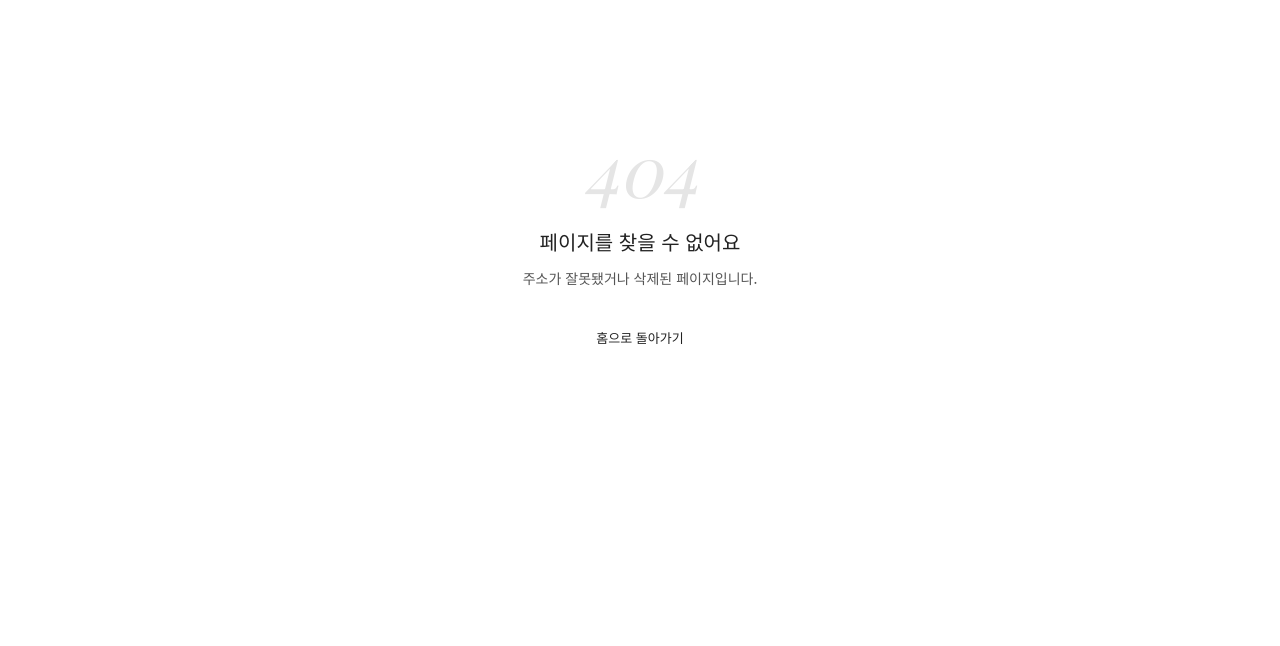
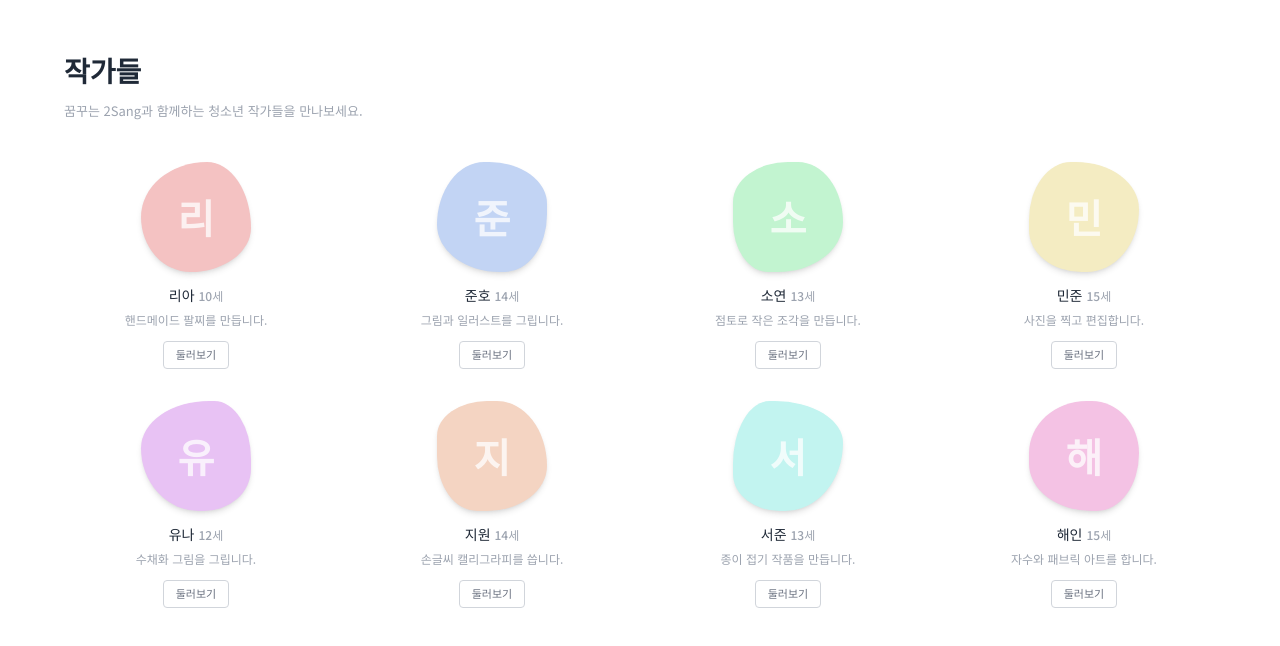
Before and after one commit to 2sangkr/ria-wrist-garden, a Next.js app: page /artists in a window 1280 px wide. Before the commit this address had no page. Shown: the top 646 px of the page. Built offline with nearby package versions, Linux system fonts and the light colour scheme; a web font is replaced by a local one.

Commit message:
feat: 네비 심플화 (홈/작가들/전체작품/소개) + 각 페이지 생성

```diff
--- /dev/null
+++ b/src/app/about/page.tsx
@@ -0,0 +1,43 @@
+import Link from 'next/link';
+
+export default function AboutPage() {
+  return (
+    <div className="min-h-screen bg-white" style={{ fontFamily: "'Noto Sans KR', sans-serif" }}>
+      <div className="max-w-[720px] mx-auto px-4 sm:px-6 py-16">
+        <h1 className="text-[24px] sm:text-[28px] font-bold text-gray-800 mb-10">소개</h1>
+
+        <div className="space-y-10 text-[14px] text-gray-600 leading-loose">
+          <section>
+            <h2 className="text-[16px] font-bold text-gray-800 mb-3">꿈꾸는 2Sang이란?</h2>
+            <p>
+              꿈꾸는 2Sang은 청소년 작가들이 자신의 작품을 세상에 선보이는 플랫폼입니다.
+              학교 수업이 아닌 자신만의 방식으로 무언가를 만들고 있는 청소년이라면
+              누구나 이곳에서 작가가 될 수 있습니다.
+            </p>
+          </section>
+
+          <section>
+            <h2 className="text-[16px] font-bold text-gray-800 mb-3">왜 만들었나요?</h2>
+            <p>
+              재능 있는 청소년들이 만든 작품이 서랍 속에만 있는 게 아깝다는 생각에서 시작했습니다.
+              직접 만든 팔찌, 그린 그림, 찍은 사진, 쓴 글씨 — 모든 것이 누군가에게 특별한 선물이 될 수 있습니다.
+            </p>
+          </section>
+
+          <section>
+            <h2 className="text-[16px] font-bold text-gray-800 mb-3">작가로 참여하고 싶다면?</h2>
+            <p>
+              청소년 작가라면 누구나 환영합니다. 아래 버튼으로 문의해 주세요.
+            </p>
+            <Link
+              href="/"
+              className="inline-block mt-4 bg-gray-800 text-white text-[13px] font-medium px-6 py-3 rounded hover:bg-gray-700 transition-colors"
+            >
+              참여 문의하기
+            </Link>
+          </section>
+        </div>
+      </div>
+    </div>
+  );
+}
--- /dev/null
+++ b/src/app/artists/page.tsx
@@ -0,0 +1,50 @@
+import Link from 'next/link';
+import { ARTISTS } from '@/lib/artists';
+
+const BLOB_SHAPES = [
+  '60% 40% 55% 45% / 50% 60% 40% 50%',
+  '45% 55% 40% 60% / 60% 40% 55% 45%',
+  '55% 45% 65% 35% / 40% 60% 50% 50%',
+  '40% 60% 50% 50% / 55% 45% 60% 40%',
+  '65% 35% 45% 55% / 45% 55% 40% 60%',
+  '50% 50% 60% 40% / 35% 65% 45% 55%',
+  '35% 65% 55% 45% / 60% 40% 65% 35%',
+  '55% 45% 40% 60% / 50% 50% 55% 45%',
+];
+
+export default function ArtistsPage() {
+  return (
+    <div className="min-h-screen bg-white" style={{ fontFamily: "'Noto Sans KR', sans-serif" }}>
+      <div className="max-w-[1200px] mx-auto px-4 sm:px-6 py-12">
+        <h1 className="text-[24px] sm:text-[28px] font-bold text-gray-800 mb-2">작가들</h1>
+        <p className="text-[13px] text-gray-400 mb-10">꿈꾸는 2Sang과 함께하는 청소년 작가들을 만나보세요.</p>
+
+        <div className="grid grid-cols-2 sm:grid-cols-3 md:grid-cols-4 gap-8">
+          {ARTISTS.map((artist, idx) => (
+            <Link key={artist.id} href={`/artist/${artist.slug}`} className="group flex flex-col items-center gap-3 text-center">
+              <div
+                className="w-[110px] h-[110px] shadow-md transition-all duration-200 group-hover:scale-110 group-hover:shadow-xl flex items-center justify-center"
+                style={{
+                  background: artist.profileColor,
+                  borderRadius: BLOB_SHAPES[idx % BLOB_SHAPES.length],
+                }}
+              >
+                <span className="text-[40px] font-bold text-white/75 select-none">{artist.name[0]}</span>
+              </div>
+              <div>
+                <p className="text-[14px] font-medium text-gray-800">
+                  {artist.name}
+                  {artist.age && <span className="text-gray-400 text-[12px] ml-1">{artist.age}세</span>}
+                </p>
+                <p className="text-[12px] text-gray-400 mt-1">{artist.bio}</p>
+              </div>
+              <span className="text-[11px] border border-gray-300 text-gray-500 px-3 py-1 rounded group-hover:bg-gray-50 group-hover:border-gray-500 transition-colors">
+                둘러보기
+              </span>
+            </Link>
+          ))}
+        </div>
+      </div>
+    </div>
+  );
+}
--- a/src/app/page.tsx
+++ b/src/app/page.tsx
@@ -16,13 +16,10 @@ const BLOB_SHAPES = [
 ];
 
 const NAV_LINKS = [
-  { href: '/shop',         label: '전체상품' },
-  { href: '/shop/new',     label: '신상품' },
-  { href: '/shop/best',    label: '베스트' },
-  { href: '/shop/summer',  label: '여름시리즈' },
-  { href: '/shop/classic', label: '클래식' },
-  { href: '/shop/nature',  label: '자연시리즈' },
-  { href: '/shop/custom',  label: '주문제작' },
+  { href: '/',        label: '홈' },
+  { href: '/artists', label: '작가들' },
+  { href: '/works',   label: '전체 작품' },
+  { href: '/about',   label: '소개' },
 ];
 
 export default function HomePage() {
--- /dev/null
+++ b/src/app/works/page.tsx
@@ -0,0 +1,27 @@
+import Link from 'next/link';
+import { PRODUCTS } from '@/lib/products';
+import ProductCard from '@/components/product/ProductCard';
+
+export default function WorksPage() {
+  return (
+    <div className="min-h-screen bg-white" style={{ fontFamily: "'Noto Sans KR', sans-serif" }}>
+      <div className="max-w-[1200px] mx-auto px-4 sm:px-6 py-12">
+        <h1 className="text-[24px] sm:text-[28px] font-bold text-gray-800 mb-2">전체 작품</h1>
+        <p className="text-[13px] text-gray-400 mb-10">청소년 작가들이 직접 만든 작품을 모두 모았습니다.</p>
+
+        {PRODUCTS.length > 0 ? (
+          <div className="grid grid-cols-2 sm:grid-cols-3 md:grid-cols-4 gap-x-5 gap-y-10">
+            {PRODUCTS.map((product) => (
+              <ProductCard key={product.id} product={product} />
+            ))}
+          </div>
+        ) : (
+          <div className="text-center py-24 text-gray-300 text-[15px]">
+            아직 등록된 작품이 없습니다.<br />
+            <span className="text-[13px]">곧 첫 번째 작품이 올라옵니다.</span>
+          </div>
+        )}
+      </div>
+    </div>
+  );
+}
```
